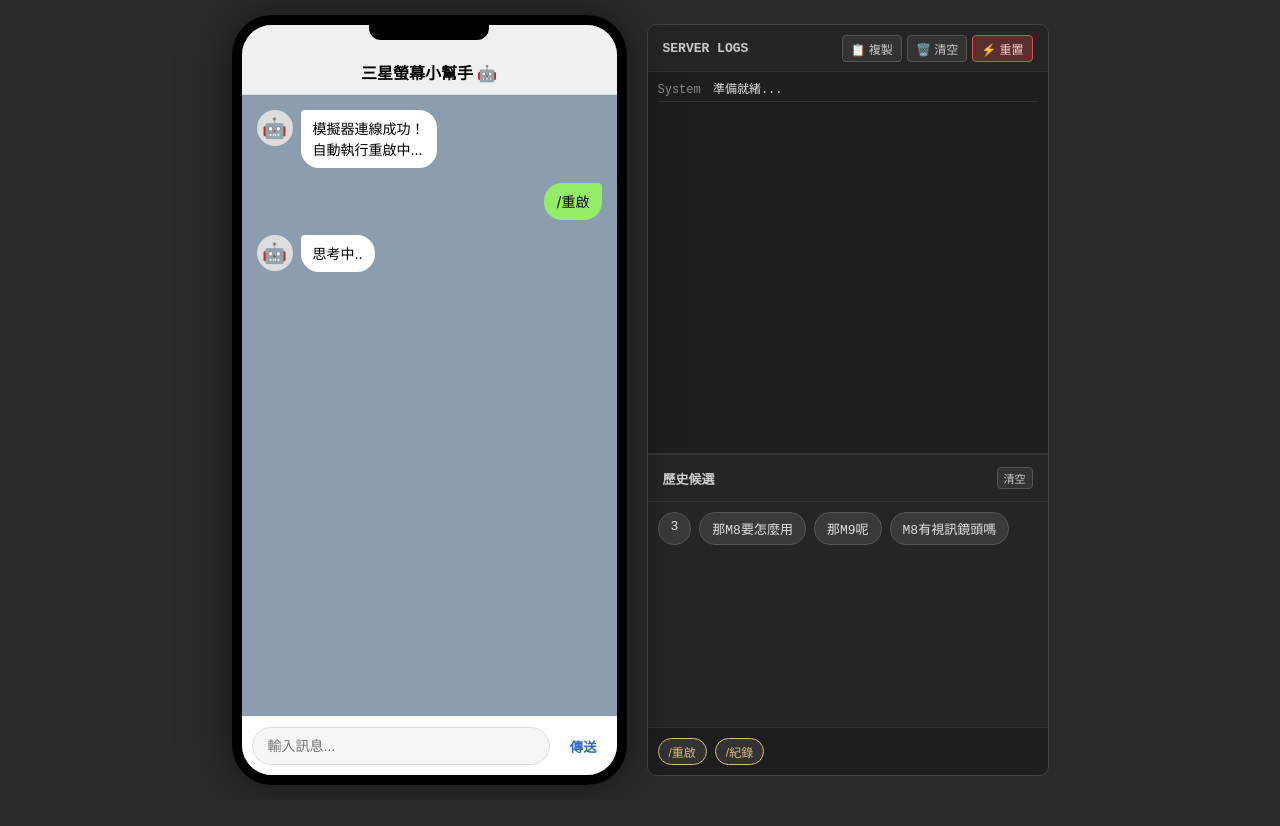
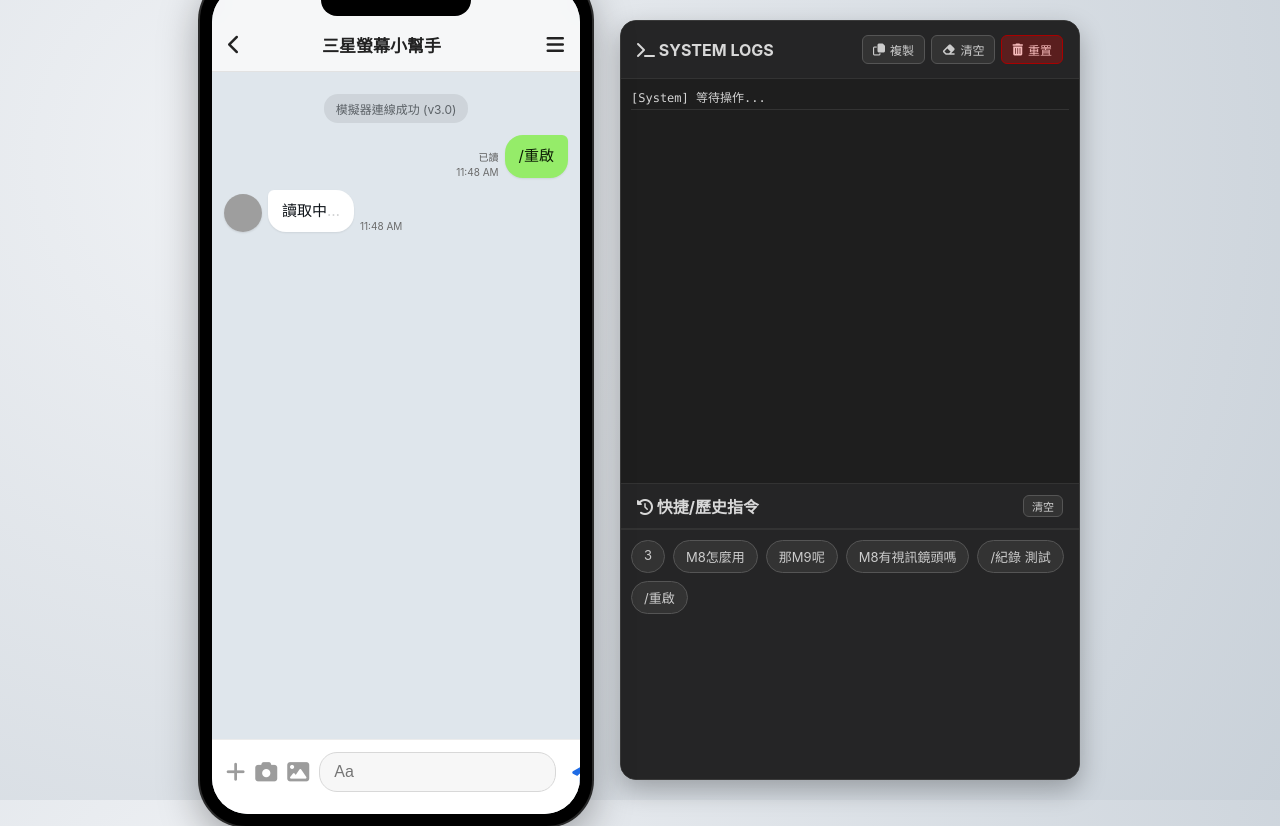
Before and after one commit to FlySamTW/monitor-linebot, a plain HTML site: page TestUI.html in a window 1280 px wide. Before the commit the page ends 800 px from the top, so only its background shows below. Drawn offline with Linux system fonts and the light colour scheme; grey boxes are pictures that could not be loaded.

Commit message:
v27.5.0: TestUI V3.0 多重回覆與 LINE 仿真 UI

```diff
--- a/TestUI.html
+++ b/TestUI.html
@@ -1,26 +1,30 @@
 <!DOCTYPE html>
-<html>
+<html lang="zh-TW">
 <head>
   <base target="_top">
   <meta charset="utf-8">
   <meta name="viewport" content="width=device-width, initial-scale=1, user-scalable=no">
-  <title>LINE Bot 模擬器 v2.3</title>
+  <title>LINE 模擬器 V3.0</title>
+  <link rel="stylesheet" href="https://cdnjs.cloudflare.com/ajax/libs/font-awesome/6.4.0/css/all.min.css">
   <style>
     :root {
-      --bg-color: #8C9DAF;
-      --user-msg-bg: #95EC69;
-      --bot-msg-bg: #FFFFFF;
-      --phone-width: 375px;
-      --phone-height: 750px;
-      --accent-color: #2D68C4;
+      --line-bg: #dfe6ec;
+      --line-header: #f7f8f9;
+      --user-bubble: #95ec69;
+      --bot-bubble: #ffffff;
+      --text-color: #0f1419;
+      --meta-color: #6b6b6b;
+      --send-btn: #1e6be5;
     }
+
+    * { box-sizing: border-box; }
 
     body {
       margin: 0;
       padding: 0;
       font-family: -apple-system, BlinkMacSystemFont, "Segoe UI", Roboto, Helvetica, Arial, sans-serif;
-      background-color: #2b2b2b;
-      height: 100vh;
+      background: radial-gradient(circle at 20% 20%, #f0f2f5, #c9d1d9);
+      min-height: 100vh;
       display: flex;
       justify-content: center;
       align-items: center;
@@ -29,380 +33,300 @@
 
     .layout-container {
       display: flex;
-      gap: 20px;
-      height: 90vh;
+      gap: 28px;
+      height: 880px;
+      max-height: 95vh;
       align-items: center;
     }
 
-    /* --- 手機模擬器 --- */
-    .phone-mockup {
-      width: var(--phone-width);
-      height: var(--phone-height);
-      background-color: #000;
-      border-radius: 40px;
-      padding: 10px;
-      box-shadow: 0 0 50px rgba(0,0,0,0.5);
+    .phone-wrapper {
+      width: 392px;
+      height: 852px;
+      background: #000;
+      border-radius: 46px;
+      padding: 12px;
+      box-shadow: 0 12px 40px rgba(0,0,0,0.35), 0 0 0 2px #333;
       position: relative;
       flex-shrink: 0;
-      display: flex;
-      flex-direction: column;
     }
 
-    .phone-notch {
+    .notch {
       position: absolute;
-      top: 0;
+      top: 12px;
       left: 50%;
       transform: translateX(-50%);
-      width: 120px;
-      height: 25px;
+      width: 150px;
+      height: 30px;
       background: #000;
-      border-bottom-left-radius: 12px;
-      border-bottom-right-radius: 12px;
+      border-bottom-left-radius: 16px;
+      border-bottom-right-radius: 16px;
       z-index: 10;
     }
 
     .screen {
-      flex: 1;
-      background-color: var(--bg-color);
-      border-radius: 30px;
+      width: 100%;
+      height: 100%;
+      background: var(--line-bg);
+      border-radius: 36px;
       overflow: hidden;
       display: flex;
       flex-direction: column;
       position: relative;
     }
 
-    .header {
-      background: rgba(245, 245, 245, 0.95);
-      padding: 35px 15px 10px;
-      text-align: center;
-      font-weight: bold;
-      font-size: 16px;
-      border-bottom: 1px solid #ddd;
-      flex-shrink: 0;
+    .line-header {
+      background: rgba(247, 248, 249, 0.95);
+      backdrop-filter: blur(10px);
+      padding: 46px 16px 14px;
+      display: flex;
+      align-items: center;
+      justify-content: space-between;
+      border-bottom: 1px solid #e2e2e2;
       z-index: 5;
     }
+    .header-title {
+      font-size: 17px;
+      font-weight: 700;
+      color: #222;
+      flex: 1;
+      text-align: center;
+      margin-left: -24px;
+    }
+    .back-btn, .menu-btn { font-size: 20px; color: #222; cursor: pointer; }
 
     #chat-box {
       flex: 1;
-      padding: 15px;
+      padding: 18px 12px 10px;
       overflow-y: auto;
       display: flex;
       flex-direction: column;
-      gap: 15px;
+      gap: 12px;
       scroll-behavior: smooth;
     }
 
-    /* 佇列顯示區 */
-    #queue-bar {
-      background: rgba(0, 0, 0, 0.7);
-      color: #fff;
-      padding: 8px 15px;
+    .system-tip {
+      align-self: center;
+      color: #5b6166;
       font-size: 12px;
-      display: none;
-      align-items: center;
-      gap: 10px;
-      border-top: 1px solid #444;
-      flex-shrink: 0;
-    }
-    #queue-list {
-      display: flex;
-      gap: 5px;
-      overflow-x: auto;
-      white-space: nowrap;
-      flex: 1;
-    }
-    .queue-item {
-      background: #444;
-      padding: 2px 8px;
-      border-radius: 10px;
-      font-size: 11px;
-      border: 1px solid #666;
-    }
-    .queue-label {
-      color: #ff9800;
-      font-weight: bold;
-      white-space: nowrap;
+      background: rgba(0,0,0,0.08);
+      padding: 6px 12px;
+      border-radius: 14px;
+      margin-top: 4px;
     }
 
-    .msg-row { display: flex; align-items: flex-start; max-width: 100%; }
+    .msg-row {
+      display: flex;
+      align-items: flex-end;
+      max-width: 100%;
+      gap: 6px;
+    }
     .msg-row.user { justify-content: flex-end; }
 
     .avatar {
-      width: 36px;
-      height: 36px;
+      width: 38px;
+      height: 38px;
       border-radius: 50%;
-      background-color: #ddd;
-      margin-right: 8px;
+      background: url('https://upload.wikimedia.org/wikipedia/commons/4/41/LINE_logo.svg') center/cover no-repeat;
+      box-shadow: 0 1px 2px rgba(0,0,0,0.1);
       flex-shrink: 0;
-      display: flex;
-      align-items: center;
-      justify-content: center;
-      font-size: 20px;
     }
 
     .msg-bubble {
-      max-width: 75%;
-      padding: 8px 12px;
+      max-width: 74%;
+      padding: 10px 14px;
       border-radius: 18px;
-      font-size: 14px;
+      font-size: 15px;
       line-height: 1.5;
-      position: relative;
       word-wrap: break-word;
       white-space: pre-wrap;
+      box-shadow: 0 1px 2px rgba(0,0,0,0.08);
+    }
+    .msg-row.bot .msg-bubble {
+      background: var(--bot-bubble);
+      border-top-left-radius: 6px;
+      color: var(--text-color);
+    }
+    .msg-row.user .msg-bubble {
+      background: var(--user-bubble);
+      border-top-right-radius: 6px;
+      color: #0b1a04;
     }
 
-    .msg-row.bot .msg-bubble { background-color: var(--bot-msg-bg); border-top-left-radius: 4px; color: #000; }
-    .msg-row.user .msg-bubble { background-color: var(--user-msg-bg); border-top-right-radius: 4px; color: #000; }
+    .msg-meta {
+      font-size: 10px;
+      color: var(--meta-color);
+      min-width: 38px;
+      display: flex;
+      flex-direction: column;
+      gap: 2px;
+    }
+    .msg-row.user .msg-meta { align-items: flex-end; }
+    .msg-row.bot .msg-meta { align-items: flex-start; }
+    .read-tag { color: #5c5c5c; }
 
     .input-area {
       background: #fff;
-      padding: 10px;
+      padding: 12px 14px 22px;
       display: flex;
       align-items: center;
       gap: 10px;
-      border-top: 1px solid #eee;
-      flex-shrink: 0;
+      border-top: 1px solid #ececec;
     }
+    .tool-btn { font-size: 22px; color: #9c9c9c; cursor: pointer; }
 
     #msg-input {
       flex: 1;
-      padding: 10px 15px;
-      border-radius: 20px;
-      border: 1px solid #ddd;
-      background: #f5f5f5;
+      padding: 10px 14px;
+      border-radius: 18px;
+      border: 1px solid #d8d8d8;
+      background: #f7f7f7;
       outline: none;
-      font-size: 14px;
+      font-size: 16px;
     }
-
     #send-btn {
       background: none;
       border: none;
-      color: var(--accent-color);
-      font-weight: bold;
+      color: var(--send-btn);
+      font-size: 24px;
       cursor: pointer;
-      padding: 5px 10px;
+      padding: 4px 6px;
     }
+    #send-btn:disabled { color: #c9c9c9; }
 
-    /* --- 右側控制面板 --- */
+    #queue-bar {
+      background: rgba(0,0,0,0.65);
+      color: #fff;
+      padding: 6px 12px;
+      font-size: 11px;
+      display: none;
+      align-items: center;
+      gap: 8px;
+      backdrop-filter: blur(6px);
+    }
+    #queue-list { display: flex; gap: 6px; overflow-x: auto; flex: 1; }
+    .queue-chip { background: #444; border-radius: 9px; padding: 2px 8px; white-space: nowrap; border: 1px solid #666; }
+
     .control-panel {
-      width: 400px;
-      height: var(--phone-height);
+      width: 460px;
+      height: 100%;
       background: #1e1e1e;
-      border-radius: 10px;
+      border-radius: 16px;
       display: flex;
       flex-direction: column;
-      color: #ddd;
-      font-family: monospace;
       overflow: hidden;
-      border: 1px solid #444;
+      border: 1px solid #3a3a3a;
+      box-shadow: 0 10px 26px rgba(0,0,0,0.28);
     }
-
     .panel-header {
-      padding: 8px 15px;
+      padding: 14px 16px;
       background: #252526;
       border-bottom: 1px solid #333;
       display: flex;
       justify-content: space-between;
       align-items: center;
+      color: #d8d8d8;
       font-weight: bold;
-      color: #ccc;
-      min-height: 30px;
     }
-
-    /* 工具按鈕 */
-    .icon-btn {
-      background: #333;
-      border: 1px solid #555;
-      color: #ccc;
-      border-radius: 4px;
-      padding: 4px 8px;
-      font-size: 12px;
-      cursor: pointer;
-      transition: all 0.2s;
-      display: flex;
-      align-items: center;
-      gap: 4px;
-    }
-    .icon-btn:hover { background: #444; border-color: #888; color: #fff; }
-    .icon-btn.danger { background: #5a2e2e; border-color: #d9534f; color: #ffcccc; }
-    .icon-btn.danger:hover { background: #d9534f; color: #fff; }
-
-    /* LOG 區域 */
-    .log-container {
+    .log-box {
       flex: 1;
+      background: #1e1e1e;
       padding: 10px;
       overflow-y: auto;
+      font-family: Consolas, Monaco, monospace;
       font-size: 12px;
-      line-height: 1.4;
-      border-bottom: 1px solid #333;
+      color: #d4d4d4;
+      line-height: 1.5;
     }
-    .log-entry { margin-bottom: 4px; border-bottom: 1px solid #333; padding-bottom: 2px; }
-    .log-time { color: #888; margin-right: 5px; }
-    .log-type { color: #569cd6; font-weight: bold; margin-right: 5px; }
+    .log-line { margin-bottom: 4px; border-bottom: 1px solid #333; padding-bottom: 2px; }
+    .history-panel { height: 250px; background: #252526; border-top: 1px solid #333; display: flex; flex-direction: column; }
+    .history-content { padding: 10px; overflow-y: auto; display: flex; flex-wrap: wrap; gap: 8px; align-content: flex-start; }
+    .history-chip { background: #333; color: #ccc; border: 1px solid #555; padding: 6px 12px; border-radius: 20px; font-size: 13px; cursor: pointer; transition: 0.2s; }
+    .history-chip:hover { background: #444; color: #fff; border-color: #888; }
+    .history-chip.active { border-color: #06c755; color: #06c755; background: #1a3320; }
 
-    /* 歷史紀錄區 */
-    .history-section {
-      height: 30%;
-      background: #252526;
-      display: flex;
-      flex-direction: column;
-    }
-    .history-list {
-      flex: 1;
-      overflow-y: auto;
-      padding: 10px;
-      display: flex;
-      flex-wrap: wrap;
-      gap: 8px;
-      align-content: flex-start;
-    }
+    .btn { background: #333; border: 1px solid #555; color: #ccc; padding: 5px 10px; border-radius: 6px; cursor: pointer; font-size: 12px; display: flex; align-items: center; gap: 5px; }
+    .btn:hover { background: #444; color: #fff; }
+    .btn-danger { background: #5a1e1e; border-color: #a00; color: #f7bbbb; }
+    .btn-danger:hover { background: #a00; color: #fff; }
 
-    .history-chip {
-      background: #3a3a3a;
-      color: #e0e0e0;
-      border: 1px solid #555;
-      padding: 6px 12px;
-      border-radius: 16px;
-      font-size: 13px;
-      cursor: pointer;
-      transition: all 0.2s;
-      max-width: 100%;
-      overflow: hidden;
-      text-overflow: ellipsis;
-      white-space: nowrap;
-    }
-    .history-chip:hover {
-      background: #505050;
-      border-color: #888;
-      color: #fff;
-      transform: translateY(-1px);
-    }
-    .history-chip.active {
-      border-color: #ff9800;
-      color: #ff9800;
-    }
+    .loading-dots::after { content: '…'; animation: pulse 1s infinite; }
+    @keyframes pulse { 0% { opacity: 0.2; } 50% { opacity: 1; } 100% { opacity: 0.2; } }
 
-    .shortcuts {
-      padding: 10px;
-      background: #1e1e1e;
-      border-top: 1px solid #333;
-      display: flex;
-      gap: 8px;
-      overflow-x: auto;
-    }
-
-    .chip {
-      background: #333;
-      color: #ccc;
-      border: 1px solid #555;
-      padding: 4px 10px;
-      border-radius: 15px;
-      font-size: 12px;
-      cursor: pointer;
-      white-space: nowrap;
-    }
-    .chip.action { border-color: #d7ba7d; color: #d7ba7d; }
-
-    /* 複製提示 (Toast) */
-    #toast {
-      position: absolute;
-      top: 20px;
-      left: 50%;
-      transform: translateX(-50%);
-      background: rgba(0,0,0,0.8);
-      color: #fff;
-      padding: 8px 16px;
-      border-radius: 20px;
-      font-size: 14px;
-      opacity: 0;
-      transition: opacity 0.3s;
-      pointer-events: none;
-      z-index: 100;
-    }
-
-    .loading-dots:after {
-      content: '.';
-      animation: dots 1.5s steps(5, end) infinite;
-    }
-    @keyframes dots { 0%, 20% { content: '.'; } 40% { content: '..'; } 60% { content: '...'; } 80%, 100% { content: ''; } }
-
-    @media (max-width: 800px) {
-      body { background: #fff; display: block; height: auto; overflow: auto; }
-      .layout-container { flex-direction: column; height: auto; gap: 0; }
-      .phone-mockup { width: 100%; height: 100vh; border-radius: 0; padding: 0; box-shadow: none; }
-      .phone-notch { display: none; }
+    @media (max-width: 900px) {
+      body { background: #fff; display: block; overflow: auto; }
+      .layout-container { flex-direction: column; height: auto; gap: 10px; }
+      .phone-wrapper { width: 100%; height: 100vh; border-radius: 0; box-shadow: none; padding: 0; }
       .screen { border-radius: 0; }
-      .control-panel { width: 100%; height: 400px; border-radius: 0; }
+      .notch { display: none; }
+      .control-panel { width: 100%; height: 520px; border-radius: 0; }
     }
   </style>
 </head>
 <body>
 
-<div id="toast"></div>
+<div class="layout-container">
+  <div class="phone-wrapper">
+    <div class="notch"></div>
+    <div class="screen">
+      <div class="line-header">
+        <div class="back-btn"><i class="fas fa-chevron-left"></i></div>
+        <div class="header-title">三星螢幕小幫手</div>
+        <div class="menu-btn"><i class="fas fa-bars"></i></div>
+      </div>
 
-<div class="layout-container">
+      <div id="chat-box"></div>
 
-  <div class="phone-mockup">
-    <div class="phone-notch"></div>
-    <div class="screen">
-      <div class="header">三星螢幕小幫手 🤖</div>
-      <div id="chat-box"></div>
       <div id="queue-bar">
-        <span style="color:#ff9800;font-weight:bold;">⏳ 排程:</span>
+        <i class="fas fa-hourglass-half"></i>
         <div id="queue-list"></div>
       </div>
+
       <div class="input-area">
-        <input type="text" id="msg-input" placeholder="輸入訊息..." onkeydown="checkEnter(event)">
-        <button id="send-btn" onclick="sendMessage()">傳送</button>
+        <div class="tool-btn"><i class="fas fa-plus"></i></div>
+        <div class="tool-btn"><i class="fas fa-camera"></i></div>
+        <div class="tool-btn"><i class="fas fa-image"></i></div>
+        <input type="text" id="msg-input" placeholder="Aa" onkeydown="checkEnter(event)">
+        <button id="send-btn" onclick="sendMessage()"><i class="fas fa-paper-plane"></i></button>
       </div>
     </div>
   </div>
 
   <div class="control-panel">
     <div class="panel-header">
-      <span>SERVER LOGS</span>
-      <div style="display:flex; gap:5px;">
-        <button class="icon-btn" onclick="copyLogs()">📋 複製</button>
-        <button class="icon-btn" onclick="clearLogUI()">🗑️ 清空</button>
-        <button class="icon-btn danger" onclick="clearSession()">⚡️ 重置</button>
+      <span><i class="fas fa-terminal"></i> SYSTEM LOGS</span>
+      <div style="display:flex; gap:6px;">
+        <button class="btn" onclick="copyLogs()"><i class="far fa-copy"></i> 複製</button>
+        <button class="btn" onclick="clearLogUI()"><i class="fas fa-eraser"></i> 清空</button>
+        <button class="btn btn-danger" onclick="clearSession()"><i class="fas fa-trash-alt"></i> 重置</button>
       </div>
     </div>
 
-    <div id="log-box" class="log-container">
-      <div class="log-entry"><span class="log-time">System</span> 準備就緒...</div>
+    <div id="log-box" class="log-box">
+      <div class="log-line">[System] 等待操作...</div>
     </div>
 
-    <div class="panel-header" style="border-top:1px solid #333; margin-top:0;">
-      <span>歷史候選</span>
-      <button class="icon-btn" onclick="clearHistory()" style="padding:2px 6px; font-size:11px;">清空</button>
+    <div class="panel-header" style="border-top:1px solid #333; padding: 10px 16px;">
+      <span><i class="fas fa-history"></i> 快捷/歷史指令</span>
+      <button class="btn" onclick="clearHistory()" style="padding: 2px 8px; font-size: 11px;">清空</button>
     </div>
-    <div class="history-section">
-      <div id="history-list" class="history-list"></div>
-    </div>
-
-    <div class="shortcuts">
-      <button class="chip action" onclick="addToQueue('/重啟')">/重啟</button>
-      <button class="chip action" onclick="addToQueue('/紀錄 測試')">/紀錄</button>
+    <div class="history-panel">
+      <div id="history-list" class="history-content"></div>
     </div>
   </div>
-
 </div>
 
 <script>
-  // 全域變數
   var messageQueue = [];
   var isBotProcessing = false;
   var sentHistory = new Set();
-  var defaultHistory = ["M8有視訊鏡頭嗎", "那M9呢", "那M8要怎麼用", "3"];
-  var TEST_USER_ID = "TEST_DEV_001";
+  var defaultCmds = ["/重啟", "/紀錄 測試", "M8有視訊鏡頭嗎", "那M9呢", "M8怎麼用", "3"];
 
   window.onload = function() {
-    addMsg("bot", "模擬器連線成功！<br>自動執行重啟中...");
-    defaultHistory.forEach(addHistoryItem);
+    addSystemMsg("模擬器連線成功 (v3.0)");
+    defaultCmds.forEach(addHistoryItem);
     addToQueue("/重啟");
   };
 
-  // --- 排程系統 ---
   function addToQueue(text) {
     if(!text) return;
     messageQueue.push(text);
@@ -425,10 +349,9 @@
       return;
     }
     bar.style.display = "flex";
-    list.innerHTML = messageQueue.map((t, i) => `<div class="queue-item">${i+1}. ${t}</div>`).join("");
+    list.innerHTML = messageQueue.map((t, i) => `<div class="queue-chip">${i+1}. ${t}</div>`).join("");
   }
 
-  // --- 發送邏輯 ---
   function sendMessage() {
     var input = document.getElementById("msg-input");
     var text = input.value.trim();
@@ -441,38 +364,74 @@
   function doSendMessage(text) {
     isBotProcessing = true;
     addMsg("user", text);
-    var loadingId = addMsg("bot", "思考中<span class='loading-dots'></span>");
+    var loadingId = addMsg("bot", "讀取中", { loading: true });
 
     google.script.run
       .withSuccessHandler(function(res) {
         isBotProcessing = false;
         removeMsg(loadingId);
 
-        // 後端回傳格式: { success: true, reply: "...", logs: [...], tokens: "..." }
-        if (res && res.logs && res.logs.length > 0) {
-          updateLogs(res.logs);
+        if (res.logs && res.logs.length > 0) updateLogs(res.logs);
+
+        if (res.replies && Array.isArray(res.replies) && res.replies.length > 0) {
+            res.replies.forEach(function(reply, idx) {
+                setTimeout(function() { addMsg("bot", reply); }, idx * 220);
+            });
+        } else {
+            addMsg("bot", "(無回應或解析失敗)");
         }
 
-        // 顯示回覆
-        var replyText = res.reply || "(無回覆)";
-        if(text === "/重啟" && replyText.indexOf("重啟完成") > -1) {
-             replyText = "✅ 重啟成功！";
-        }
-        addMsg("bot", replyText);
-
-        // 繼續排程
         setTimeout(processQueue, 800);
       })
       .withFailureHandler(function(err) {
         isBotProcessing = false;
         removeMsg(loadingId);
-        addMsg("bot", "❌ 連線錯誤: " + err);
-        setTimeout(processQueue, 1000);
+        addMsg("bot", "❌ Error: " + err);
+        setTimeout(processQueue, 800);
       })
-      .testMessage(text, TEST_USER_ID);
+      .testMessage(text, "TEST_DEV_001");
   }
 
-  // --- UI 輔助 ---
+  function addMsg(role, text, options) {
+    options = options || {};
+    var chatBox = document.getElementById("chat-box");
+    var time = new Date().toLocaleTimeString([], {hour: '2-digit', minute:'2-digit'});
+    var id = `msg-${Date.now()}-${Math.floor(Math.random()*10000)}`;
+
+    var bubble = `<div class="msg-bubble ${options.loading ? 'loading-dots' : ''}">${text}</div>`;
+    var metaUser = `<div class="msg-meta"><span class="read-tag">已讀</span><span class="time">${time}</span></div>`;
+    var metaBot = `<div class="msg-meta"><span class="time">${time}</span></div>`;
+
+    var html = "";
+    if (role === "user") {
+      html = `<div class="msg-row user" id="${id}">${metaUser}${bubble}</div>`;
+    } else {
+      html = `<div class="msg-row bot" id="${id}"><div class="avatar"></div>${bubble}${metaBot}</div>`;
+    }
+
+    chatBox.insertAdjacentHTML('beforeend', html);
+    chatBox.scrollTop = chatBox.scrollHeight;
+    return id;
+  }
+
+  function removeMsg(id) {
+    var row = document.getElementById(id);
+    if (row) row.remove();
+  }
+
+  function addSystemMsg(text) {
+    var chatBox = document.getElementById("chat-box");
+    chatBox.insertAdjacentHTML('beforeend', `<div class="system-tip">${text}</div>`);
+  }
+
+  function updateLogs(logs) {
+    var logBox = document.getElementById("log-box");
+    logs.forEach(function(line) {
+      logBox.insertAdjacentHTML('beforeend', `<div class="log-line">${line}</div>`);
+    });
+    logBox.scrollTop = logBox.scrollHeight;
+  }
+
   function addHistoryItem(text) {
     if (sentHistory.has(text)) return;
     sentHistory.add(text);
@@ -482,7 +441,7 @@
     chip.innerText = text;
     chip.onclick = function() {
       chip.classList.add("active");
-      setTimeout(() => chip.classList.remove("active"), 200);
+      setTimeout(function() { chip.classList.remove("active"); }, 200);
       addToQueue(text);
     };
     container.insertBefore(chip, container.firstChild);
@@ -491,69 +450,27 @@
   function clearHistory() {
     sentHistory.clear();
     document.getElementById("history-list").innerHTML = "";
-    defaultHistory.forEach(addHistoryItem);
+    defaultCmds.forEach(addHistoryItem);
   }
 
   function clearSession() {
-    if(!confirm("清除所有紀錄？")) return;
+    if(!confirm("確定重置系統與記憶？")) return;
     document.getElementById("chat-box").innerHTML = "";
     document.getElementById("log-box").innerHTML = "";
     messageQueue = [];
     renderQueue();
     isBotProcessing = false;
     google.script.run.clearTestSession("TEST_DEV_001");
-    showToast("⚡️ 已重置");
-  }
-
-  function addMsg(role, text) {
-    var chatBox = document.getElementById("chat-box");
-    var id = "msg-" + new Date().getTime();
-    var avatar = role === "user" ? "👤" : "🤖";
-    var html = `<div class="msg-row ${role}" id="${id}">${role === 'bot' ? `<div class="avatar">${avatar}</div>` : ''}<div class="msg-bubble">${text}</div></div>`;
-    chatBox.insertAdjacentHTML('beforeend', html);
-    chatBox.scrollTop = chatBox.scrollHeight;
-    return id;
-  }
-
-  function removeMsg(id) {
-    var el = document.getElementById(id);
-    if (el) el.remove();
-  }
-
-  function updateLogs(logs) {
-    var logBox = document.getElementById("log-box");
-    logs.forEach(function(line) {
-      var parts = line.match(/^\[(.*?)\] \[(.*?)\] (.*)/);
-      var time = parts ? parts[1] : "";
-      var type = parts ? parts[2] : "INFO";
-      var content = parts ? parts[3] : line;
-      var html = `<div class="log-entry"><span class="log-time">${time}</span><span class="log-type">[${type}]</span>${content}</div>`;
-      logBox.insertAdjacentHTML('beforeend', html);
-    });
-    logBox.scrollTop = logBox.scrollHeight;
+    addSystemMsg("系統已重置");
   }
 
   function copyLogs() {
-    var text = document.getElementById("log-box").innerText;
-    navigator.clipboard.writeText(text);
-    showToast("✅ Logs 已複製");
+    navigator.clipboard.writeText(document.getElementById("log-box").innerText);
+    alert("Logs 已複製");
   }
 
-  function clearLogUI() {
-    document.getElementById("log-box").innerHTML = "";
-  }
-
-  function showToast(text) {
-    var toast = document.getElementById("toast");
-    toast.innerText = text;
-    toast.style.opacity = 1;
-    setTimeout(() => toast.style.opacity = 0, 2000);
-  }
-
-  function checkEnter(e) {
-    if (e.key === "Enter") sendMessage();
-  }
+  function clearLogUI() { document.getElementById("log-box").innerHTML = ""; }
+  function checkEnter(e) { if(e.key === "Enter") sendMessage(); }
 </script>
-
 </body>
 </html>
```
Also changed, not shown: 1 other file.
